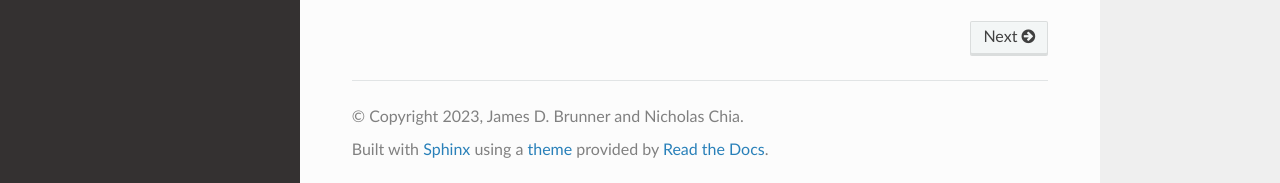
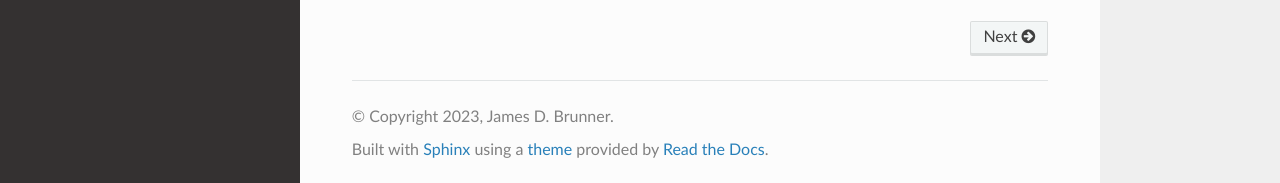
Before and after one commit to lanl/friendlyNets, a Sphinx documentation site: the page built from docs/source/index.rst, in a window 1280 px wide and 1127 px high. Shown: the part 941-1124 px from the top of the window. Built offline with Sphinx 7.4.7 and the Read the Docs theme 2.0.0, drawn with Linux system fonts in a browser that asks for light colours; cross-references to code outside the pages are shown as plain code.

```diff
--- a/docs/source/conf.py
+++ b/docs/source/conf.py
@@ -18,8 +18,8 @@ sys.path.insert(0, pathlib.Path(__file__).parents[2].resolve().as_posix())
 # -- Project information -----------------------------------------------------
 
 project = 'FriendlyNets'
-copyright = '2023, James D. Brunner and Nicholas Chia'
-author = 'James D. Brunner and Nicholas Chia'
+copyright = '2023, James D. Brunner'
+author = 'James D. Brunner'
 release = '0.2'
 
 
```
Also changed, not shown: friendlyNet.py (+70 -0 lines), score_net.py (+6 -2 lines), 14 other files.
